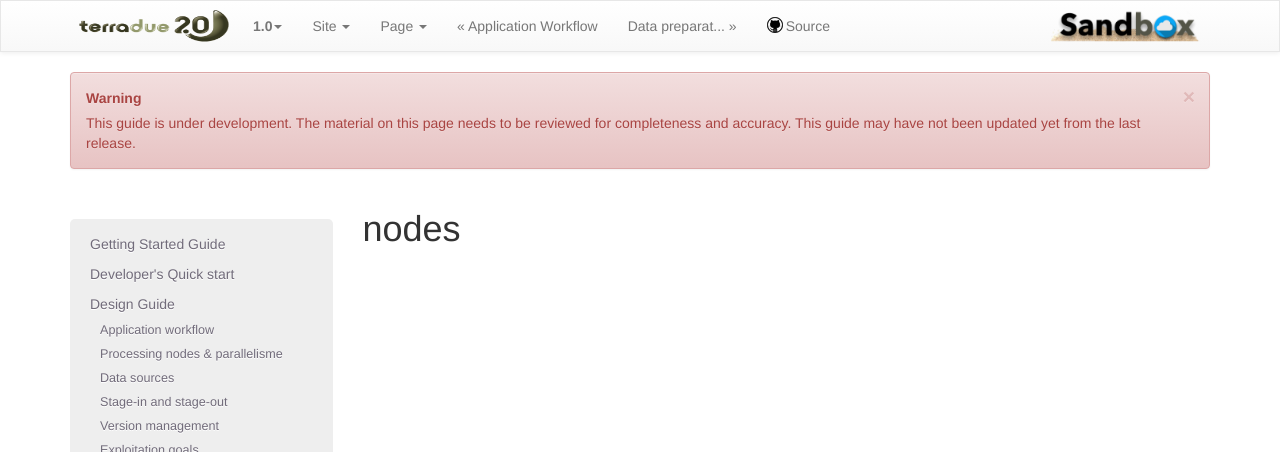
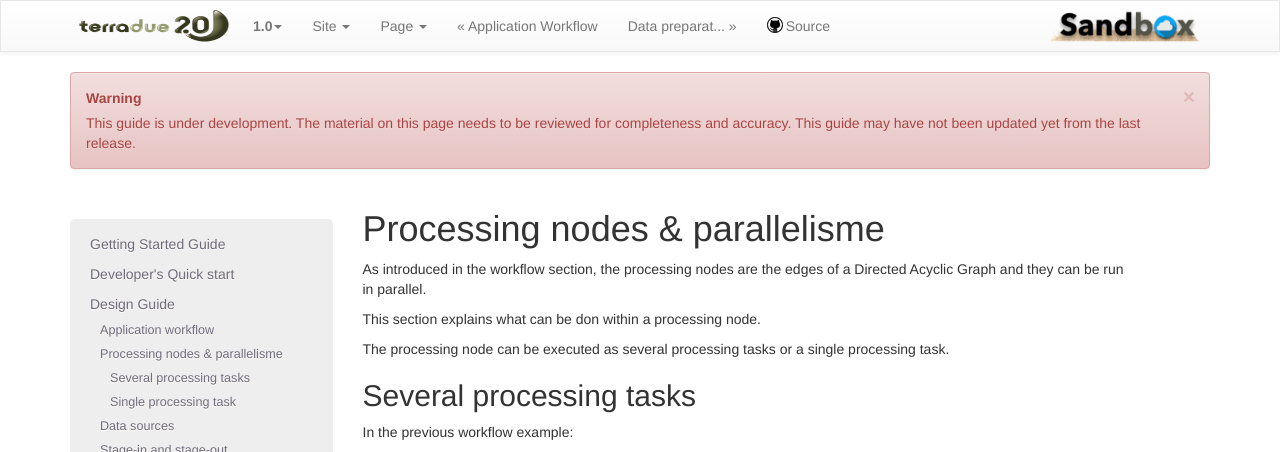
Before and after one commit to Terradue/doc-developer-sandbox, a Sphinx documentation site: the page built from source/design/nodes.rst, in a window 1280 px wide. Shown: the top 452 px of the page. Built offline with Sphinx 7.4.7, drawn with Linux system fonts in a browser that asks for light colours; pages that are not in the unit, such as notebooks, are missing from menus; some of the changed text lies outside the part shown; grey boxes are pictures that could not be loaded.

Commit message:
Update nodes.rst

```diff
--- a/source/design/nodes.rst
+++ b/source/design/nodes.rst
@@ -1,2 +1,91 @@
-nodes
-=====
+Processing nodes & parallelisme
+===============================
+
+As introduced in the workflow section, the processing nodes are the edges of a Directed Acyclic Graph and they can be run in parallel.
+
+This section explains what can be don within a processing node.
+
+The processing node can be executed as several processing tasks or a single processing task.
+
+Several processing tasks
+************************
+
+In the previous workflow example:
+
+.. uml::
+
+   !define DIAG_NAME Workflow example
+
+   !include includes/skins.iuml
+
+   skinparam backgroundColor #FFFFFF
+   skinparam componentStyle uml2
+
+  start
+
+  :Node A;
+
+  fork
+    :Node B;
+  fork again
+    :Node C;
+  end fork
+    :Node D;
+
+  stop
+
+Let's say Node A breaks-down into several processing tasks:
+
+.. uml::
+
+  !define DIAG_NAME Node A breakdown
+
+  !include includes/skins.iuml
+
+  skinparam backgroundColor #FFFFFF
+  skinparam componentStyle uml2
+
+  fork
+    :Task 1;
+  fork again
+    :Task 2;
+  fork again
+    :Task ...;
+  fork again
+    :Task n;
+  end fork
+
+The workflow would be executed as:
+
+.. uml::
+
+  !define DIAG_NAME Workflow example
+
+  !include includes/skins.iuml
+
+  skinparam backgroundColor #FFFFFF
+  skinparam componentStyle uml2
+
+  start
+
+  fork
+    :Task 1;
+  fork again
+    :Task 2;
+  fork again
+    :Task ...;
+  fork again
+    :Task n;
+  end fork
+
+  fork
+    :Node B;
+  fork again
+    :Node C;
+  end fork
+    :Node D;
+
+  stop
+
+Single processing task
+**********************
```
